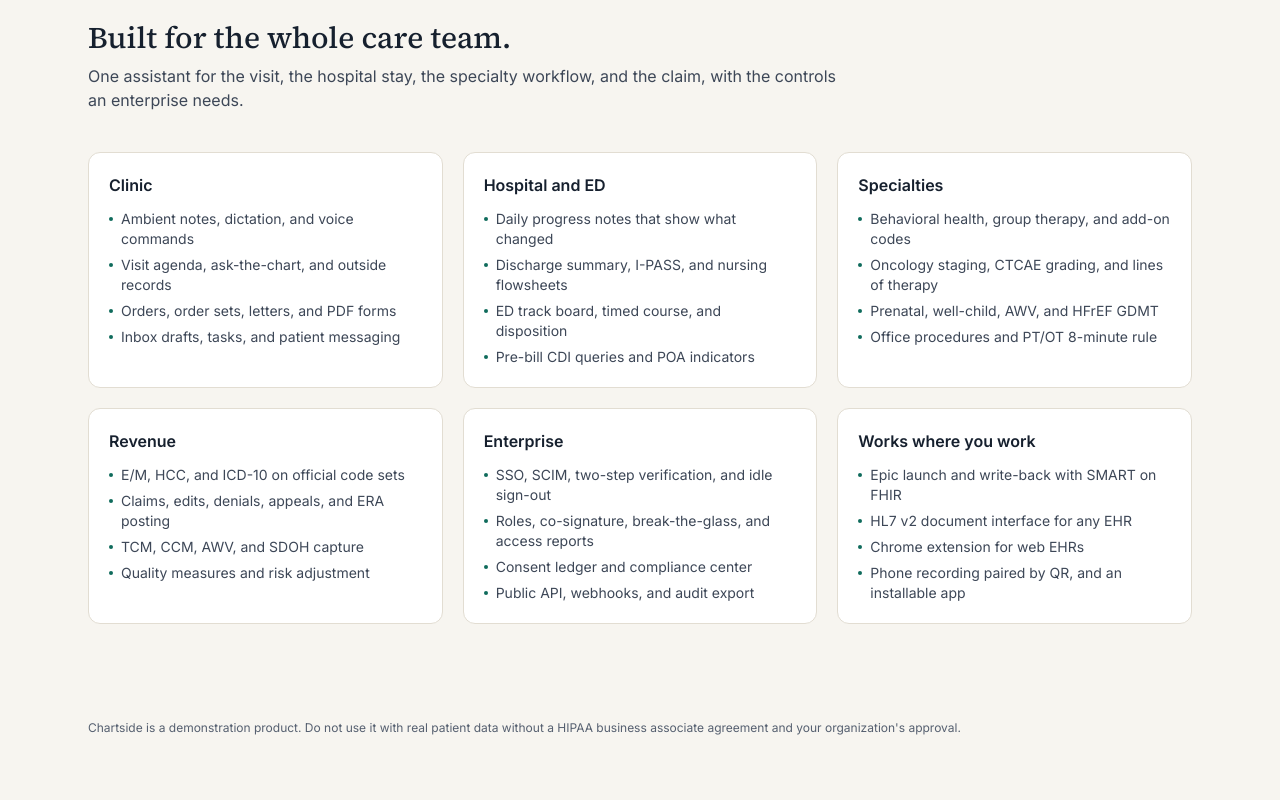
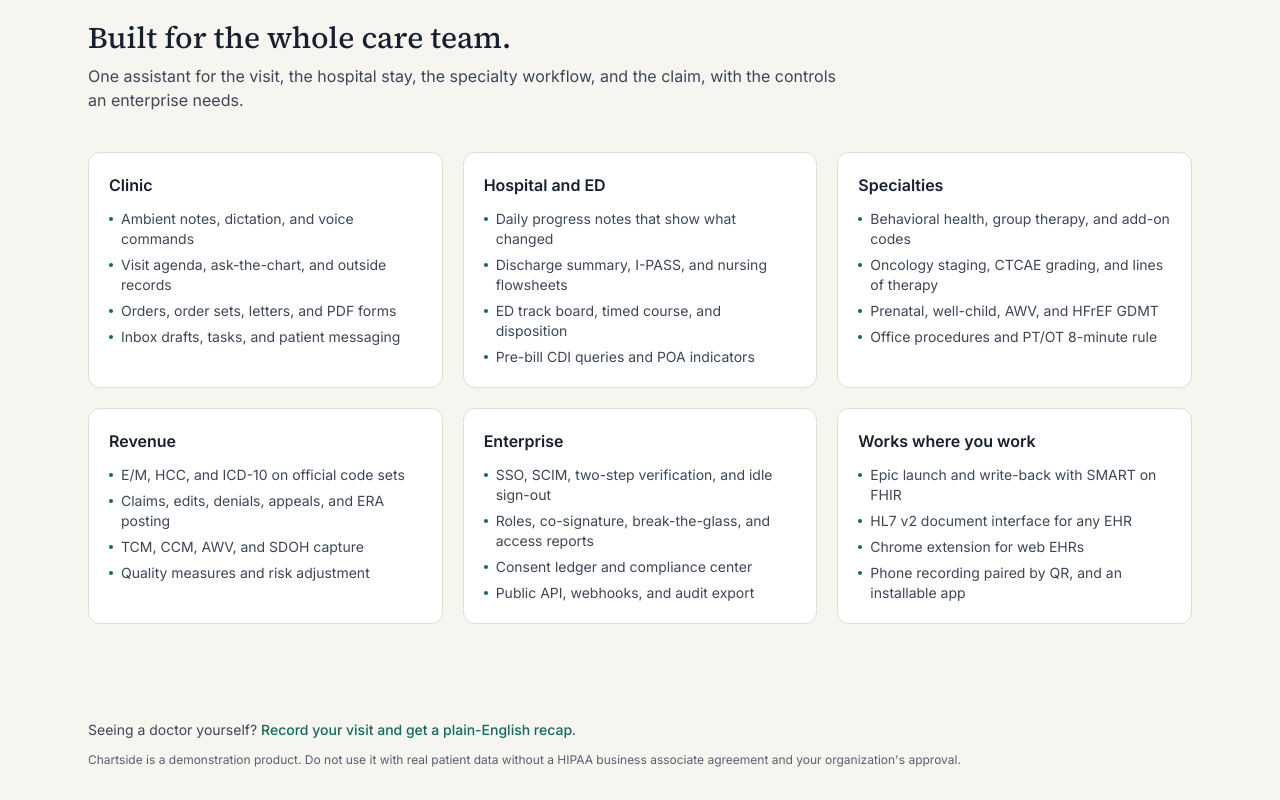
Before and after one commit to jkong7/chartside, a Next.js app: page / in a window 1280 px wide. Shown: the part 1321-2121 px from the top of the page. Before the commit the page ends 2089 px from the top, so only its background shows below. Built offline with nearby package versions, Linux system fonts and the light colour scheme; no server answers; what async_hooks would draw is missing.

Commit message:
Point patients to /visit from the home page and the recap footer

```diff
--- a/src/app/line/page.tsx
+++ b/src/app/line/page.tsx
@@ -70,6 +70,11 @@ export default async function LinePage({ searchParams }: { searchParams: Promise
           {from && (
             <p className="mb-4 inline-flex rounded-full bg-brand-50 px-3 py-1 text-sm text-brand" data-testid="line-invited">
               {from} invited you. You both get a free month.
+            </p>
+          )}
+          {sp.src === "patient_visit" && !from && (
+            <p className="mb-4 inline-flex rounded-full bg-brand-50 px-3 py-1 text-sm text-brand" data-testid="line-patient-visit">
+              Patients are recording visits with Chartside. Here&apos;s the version for you.
             </p>
           )}
           {sp.src === "recap" && !from && (
--- a/src/app/page.tsx
+++ b/src/app/page.tsx
@@ -109,7 +109,9 @@ export default async function Home() {
           </div>
         </div>
       </section>
-      <footer className="mx-auto max-w-6xl px-6 py-8 text-xs text-ink-3">Chartside is a demonstration product. Do not use it with real patient data without a HIPAA business associate agreement and your organization&apos;s approval.</footer>
+      <footer className="mx-auto max-w-6xl px-6 py-8 text-xs text-ink-3">
+        <p className="mb-3 text-sm text-ink-2">Seeing a doctor yourself? <Link className="font-medium text-brand" href="/visit" data-testid="home-visit">Record your visit and get a plain-English recap</Link>.</p>
+        Chartside is a demonstration product. Do not use it with real patient data without a HIPAA business associate agreement and your organization&apos;s approval.</footer>
     </main>
   );
 }
--- a/src/components/ShareView.tsx
+++ b/src/components/ShareView.tsx
@@ -17,8 +17,8 @@ interface Data {
 }
 
 const UI = {
-  en: { ask: "Message your care team", askHint: "Questions about this visit, refills, or results. Not for emergencies: call 911 if you have chest pain, trouble breathing, or thoughts of harming yourself.", askSend: "Send message", asked: "Sent", reply: "Reply from", waiting: "Your care team usually replies within 2 business days.", urgent: "If this is an emergency, call 911 now. We also flagged your message for a call today.", visit: "Visit summary", wrong: "Something not right?", tell: "Tell us what's wrong", send: "Send to my care team", sent: "Thanks. Your care team will review this.", transcript: "Read the visit conversation", you: "You", clinician: "Clinician", private: "This page is private to you. Share it only with people you trust.", prepared: "Prepared with Chartside for", other: "Does your other doctor use Chartside?", demo: "Try it: call the demo line" },
-  es: { ask: "Enviar un mensaje a su equipo de atención", askHint: "Preguntas sobre esta visita, recetas o resultados. No es para emergencias: llame al 911 si tiene dolor de pecho, dificultad para respirar o pensamientos de hacerse daño.", askSend: "Enviar mensaje", asked: "Enviado", reply: "Respuesta de", waiting: "Su equipo suele responder en 2 días hábiles.", urgent: "Si es una emergencia, llame al 911 ahora. También marcamos su mensaje para llamarle hoy.", visit: "Resumen de la visita", wrong: "¿Algo no está bien?", tell: "Díganos qué está mal", send: "Enviar a mi equipo de atención", sent: "Gracias. Su equipo de atención lo revisará.", transcript: "Leer la conversación de la visita", you: "Usted", clinician: "Clínico", private: "Esta página es privada. Compártala solo con personas de confianza.", prepared: "Preparado con Chartside para", other: "¿Su otro médico usa Chartside?", demo: "Pruébelo: llame a la línea de demostración" },
+  en: { ask: "Message your care team", askHint: "Questions about this visit, refills, or results. Not for emergencies: call 911 if you have chest pain, trouble breathing, or thoughts of harming yourself.", askSend: "Send message", asked: "Sent", reply: "Reply from", waiting: "Your care team usually replies within 2 business days.", urgent: "If this is an emergency, call 911 now. We also flagged your message for a call today.", visit: "Visit summary", wrong: "Something not right?", tell: "Tell us what's wrong", send: "Send to my care team", sent: "Thanks. Your care team will review this.", transcript: "Read the visit conversation", you: "You", clinician: "Clinician", private: "This page is private to you. Share it only with people you trust.", prepared: "Prepared with Chartside for", other: "Does your other doctor use Chartside?", demo: "Try it: call the demo line", recordOwn: "Seeing another doctor?", recordOwnCta: "Record that visit yourself" },
+  es: { ask: "Enviar un mensaje a su equipo de atención", askHint: "Preguntas sobre esta visita, recetas o resultados. No es para emergencias: llame al 911 si tiene dolor de pecho, dificultad para respirar o pensamientos de hacerse daño.", askSend: "Enviar mensaje", asked: "Enviado", reply: "Respuesta de", waiting: "Su equipo suele responder en 2 días hábiles.", urgent: "Si es una emergencia, llame al 911 ahora. También marcamos su mensaje para llamarle hoy.", visit: "Resumen de la visita", wrong: "¿Algo no está bien?", tell: "Díganos qué está mal", send: "Enviar a mi equipo de atención", sent: "Gracias. Su equipo de atención lo revisará.", transcript: "Leer la conversación de la visita", you: "Usted", clinician: "Clínico", private: "Esta página es privada. Compártala solo con personas de confianza.", prepared: "Preparado con Chartside para", other: "¿Su otro médico usa Chartside?", demo: "Pruébelo: llame a la línea de demostración", recordOwn: "¿Va a ver a otro médico?", recordOwnCta: "Grabe usted mismo esa visita" },
 };
 
 export default function ShareView({ token }: { token: string }) {
@@ -116,6 +116,7 @@ export default function ShareView({ token }: { token: string }) {
       <footer className="mt-6 border-t border-line pt-4 text-xs text-ink-3" data-testid="recap-footer">
         <p>{t.prepared} {d.clinician}.</p>
         <p className="mt-1">{t.other} <a className="font-medium text-brand" href="/line?src=recap" data-testid="recap-cta">{t.demo}</a></p>
+        <p className="mt-1">{t.recordOwn} <a className="font-medium text-brand" href="/visit" data-testid="recap-visit">{t.recordOwnCta}</a></p>
       </footer>
     </main>
   );
```
